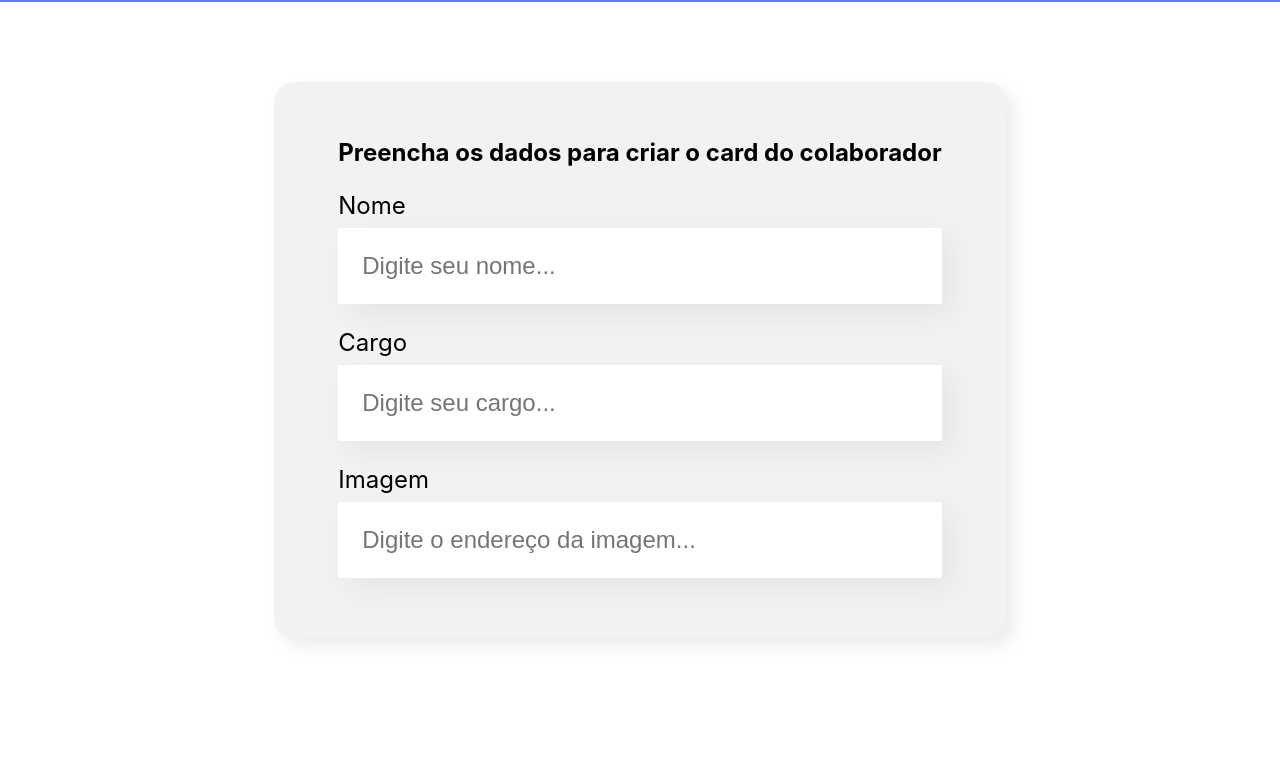
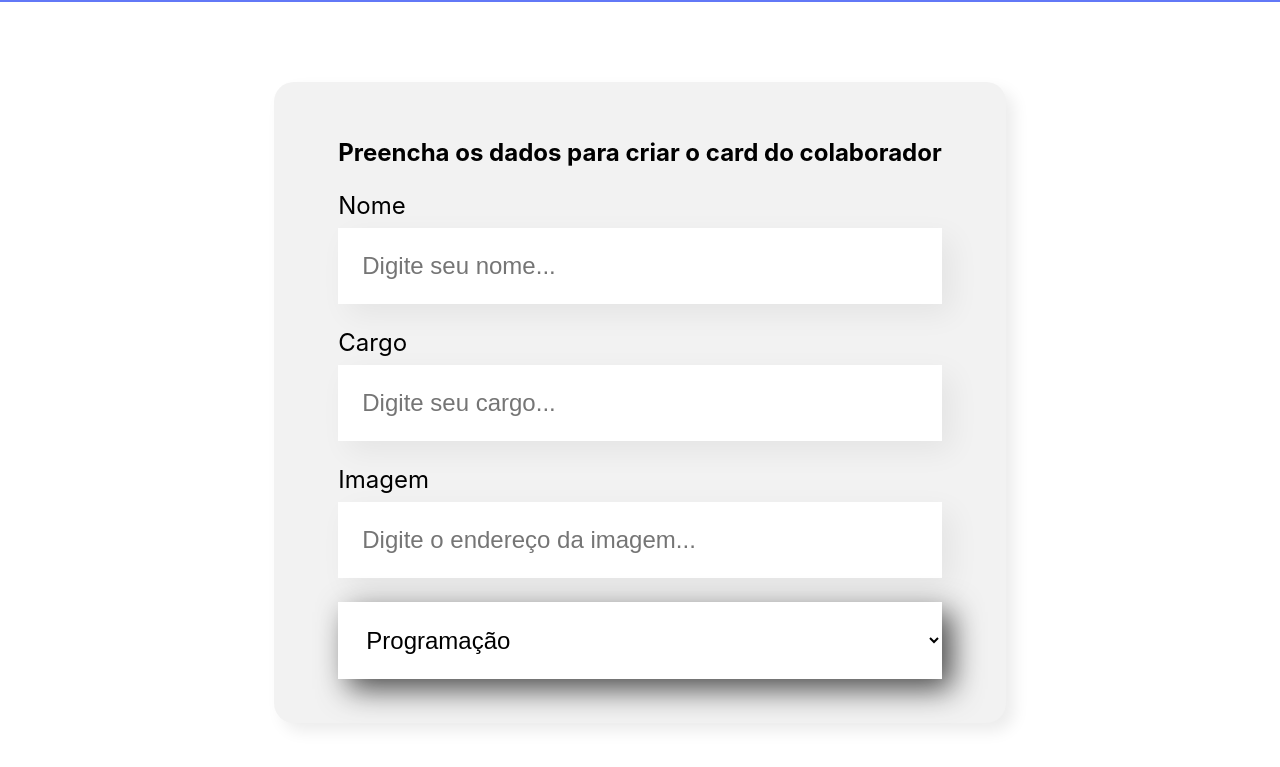
Before and after one commit to vitorguisc/Organizador-de-equipes, a React (Create React App) app: page / in a window 1280 px wide. Shown: the part 496-1263 px from the top of the page. Before the commit the page ends 1214 px from the top, so only its background shows below. Built offline with nearby package versions, Linux system fonts and the light colour scheme.

Commit message:
Adicionando lista de times

```diff
--- a/src/componentes/Formulario/index.js
+++ b/src/componentes/Formulario/index.js
@@ -1,7 +1,19 @@
 import CampoTexto from '../CampoTexto'
+import ListaSuspensa from '../ListaSuspensa'
 import './Formulario.css'
 
 const Formulario = () => {
+
+    const times = [
+        'Programação',
+        'Front-End',
+        'Data Science',
+        'Devops',
+        'UX e Design',
+        'Mobile',
+        ' Inovação e Gestão'
+        ]
+
     return (
         <section className="formulario">
             <form>
@@ -9,6 +21,7 @@
                 <CampoTexto label="Nome" placeholder="Digite seu nome" />
                 <CampoTexto label="Cargo" placeholder="Digite seu cargo" />
                 <CampoTexto label="Imagem" placeholder="Digite o endereço da imagem" />
+                <ListaSuspensa itens={times}/>
             </form>
         </section>
     )
--- /dev/null
+++ b/src/componentes/ListaSuspensa/ListaSuspensa.css
@@ -0,0 +1,14 @@
+.lista-suspensa {
+    display: block;
+    margin-bottom: 8px;
+    font-size: 24px;
+}
+
+.lista-suspensa select {
+    background-color: #FFF;
+    box-shadow: 10px 10px 30px rgb(73, 73, 73);
+    width: 100%;
+    border: none;
+    font-size: 24px;
+    padding: 24px;
+}
--- /dev/null
+++ b/src/componentes/ListaSuspensa/index.js
@@ -0,0 +1,15 @@
+import './ListaSuspensa.css'
+
+const ListaSuspensa = (props) => {
+    console.log(props.itens)
+    return(
+        <div className='lista-suspensa'>
+            <label>{props.label}</label>
+            <select>
+                {props.itens.map(item => <option key={item}>{item}</option>)}
+            </select>
+        </div>
+    )
+
+}
+export default ListaSuspensa
```
